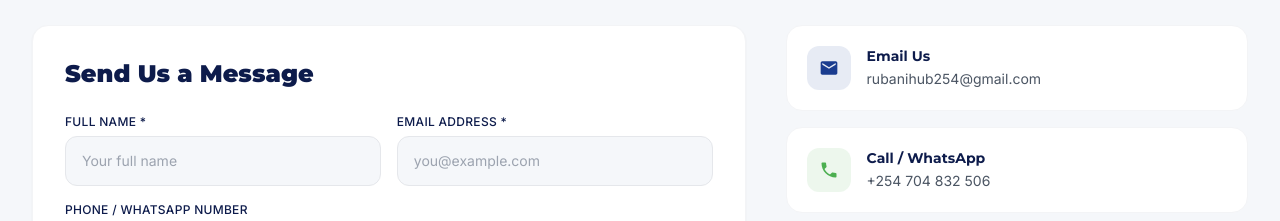
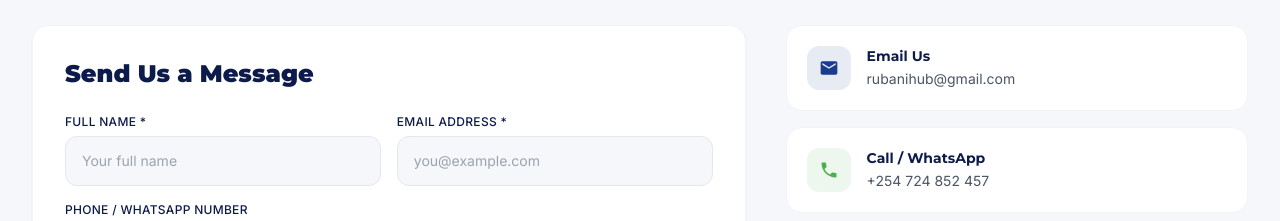
Before and after one commit to Tag-star/rubani-hub, a Next.js app: page /contact in a window 1280 px wide. Shown: the part 505-726 px from the top of the page. Built offline with nearby package versions, Linux system fonts and the light colour scheme.

Commit message:
Update ContactClient.tsx

```diff
--- a/app/contact/ContactClient.tsx
+++ b/app/contact/ContactClient.tsx
@@ -84,7 +84,7 @@ function ContactForm() {
         </p>
         <div className="flex flex-col sm:flex-row gap-3 justify-center">
           <Link
-            href="https://wa.me/254704832506"
+            href="https://wa.me/254724852457"
             target="_blank"
             rel="noopener noreferrer"
             className="inline-flex items-center gap-2 bg-brand-green hover:bg-green-600 text-white font-montserrat font-semibold text-sm px-6 py-3 rounded-xl transition-all duration-300"
@@ -287,15 +287,15 @@ export default function ContactClient() {
                     {
                       icon: MdEmail,
                       label: "Email Us",
-                      value: "rubanihub254@gmail.com",
-                      href: "mailto:rubanihub254@gmail.com",
+                      value: "rubanihub@gmail.com",
+                      href: "mailto:rubanihub@gmail.com",
                       color: "bg-brand-blue/10 text-brand-blue",
                     },
                     {
                       icon: MdPhone,
                       label: "Call / WhatsApp",
-                      value: "+254 704 832 506",
-                      href: "tel:+254704832506",
+                      value: "+254 724 852 457",
+                      href: "tel:+254724852457",
                       color: "bg-brand-green/10 text-brand-green",
                     },
                     {
@@ -336,7 +336,7 @@ export default function ContactClient() {
 
                 {/* WhatsApp CTA */}
                 <Link
-                  href="https://wa.me/254704832506?text=Hello%20Rubani%20Hub%2C%20I%27d%20like%20to%20enquire%20about%20your%20aviation%20courses."
+                  href="https://wa.me/254724852457?text=Hello%20Rubani%20Hub%2C%20I%27d%20like%20to%20enquire%20about%20your%20aviation%20courses."
                   target="_blank"
                   rel="noopener noreferrer"
                   className="flex items-center gap-3 bg-brand-green hover:bg-green-600 text-white rounded-2xl p-5 transition-all duration-300 hover:shadow-xl hover:shadow-green-900/20 group"
```
